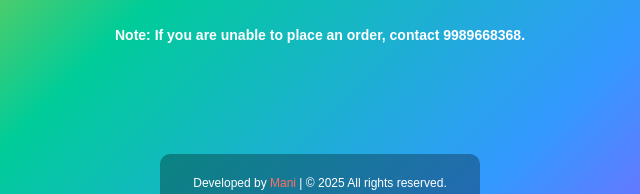
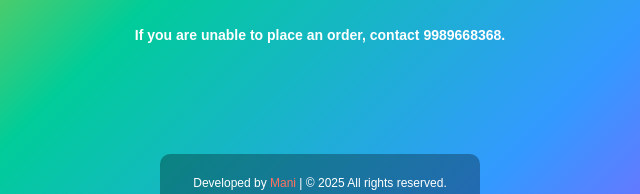
Before and after one commit to Manikanteswar1/Holicolours, a website: page public/index.html in a window 1280 px wide. Shown: the part 568-762 px from the top of the page, 320-960 px from the left. Drawn offline with Linux system fonts and the light colour scheme.

Commit message:
added contact note2

```diff
--- a/public/index.html
+++ b/public/index.html
@@ -152,7 +152,7 @@
     </div>
 
     <!-- Contact Note Below Container -->
-    <p class="contact-note">Note: If you are unable to place an order, contact <strong>9989668368</strong>.</p>
+    <p class="contact-note">If you are unable to place an order, contact <strong>9989668368</strong>.</p>
   </div>
 
   <!-- Footer -->
```
